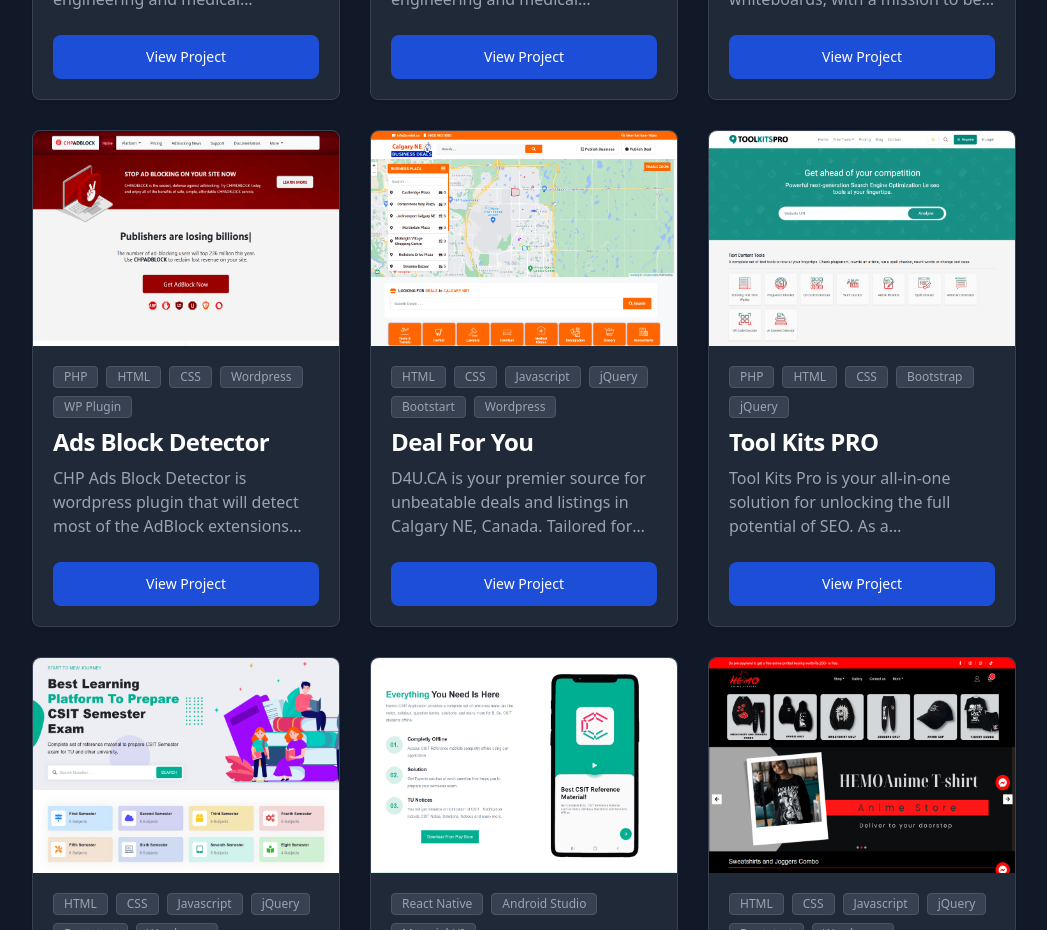
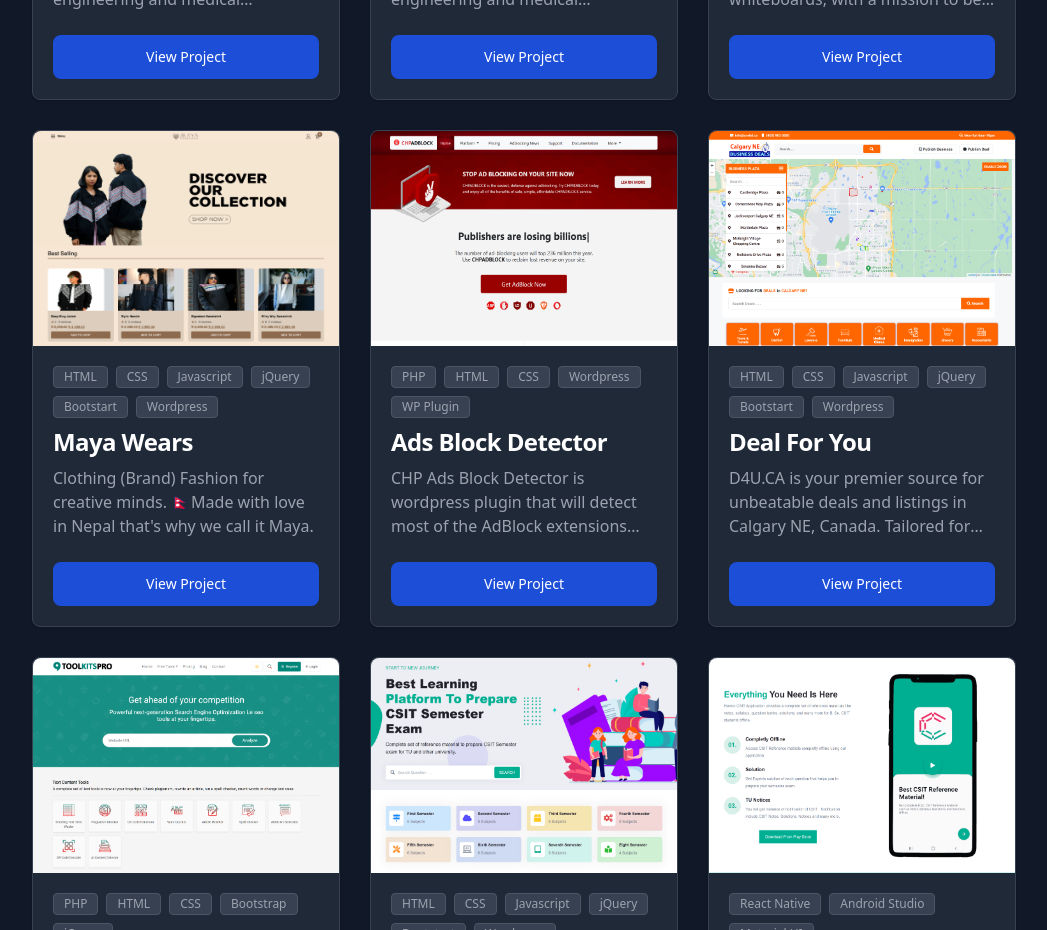
Before and after one commit to scthakuri/portfolio, a Next.js app: page / in a window 1280 px wide. Shown: the part 2800-3730 px from the top of the page, without its empty margins (116-1163 px from the left). Built offline with nearby package versions, Linux system fonts and the light colour scheme.

Commit message:
New Project: Maya Wears added

```diff
--- a/public/images/portifilio/index.ts
+++ b/public/images/portifilio/index.ts
@@ -12,6 +12,7 @@ import presspalika from "./presspalika.png";
 import digitalgurkha from "./digitalgurkha.png";
 import toolkitspro from "./toolkitspro.png";
 import Innovexisuk from "./Innovexisuk.png";
+import MayaWears from "./maya-wears.png";
 
 export {
     adblock,
@@ -27,5 +28,6 @@ export {
     presspalika,
     digitalgurkha,
     toolkitspro,
-    Innovexisuk
+    Innovexisuk,
+    MayaWears
 }
--- a/src/app/constants/index.ts
+++ b/src/app/constants/index.ts
@@ -195,7 +195,7 @@ export const education = [
 
 export const projects = [
     {
-        id: 12,
+        id: 13,
         title: "Kaushala Ltd",
         date: "Jul 2023 - Aug 2023",
         description:
@@ -214,7 +214,7 @@ export const projects = [
         webapp: "https://kaushala.com/",
     },
     {
-        id: 11,
+        id: 12,
         title: "Innovexis Ltd",
         date: "Jul 2023 - Aug 2023",
         description:
@@ -233,7 +233,7 @@ export const projects = [
         webapp: "https://innovexis.co.uk/",
     },
     {
-        id: 10,
+        id: 11,
         title: "Digital Gurkha",
         date: "Jul 2023 - Aug 2023",
         description:
@@ -250,6 +250,25 @@ export const projects = [
         category: "web app",
         github: "",
         webapp: "https://digitalgurkha.com/",
+    },
+    {
+        id: 10,
+        title: "Maya Wears",
+        date: "Jan 2024 - Feb 2024",
+        description:
+            "Clothing (Brand)\nFashion for creative minds.\n🇳🇵Made with love in Nepal that's why we call it Maya.",
+        image: "./images/portifilio/maya-wears.png",
+        tags: [
+            "HTML",
+            "CSS",
+            "Javascript",
+            "jQuery",
+            "Bootstart",
+            "Wordpress"
+        ],
+        category: "web app",
+        github: "",
+        webapp: "https://maya-wears.com/",
     },
     {
         id: 9,
```
Also changed, not shown: public/images/portifilio/maya-wears.png (added).
